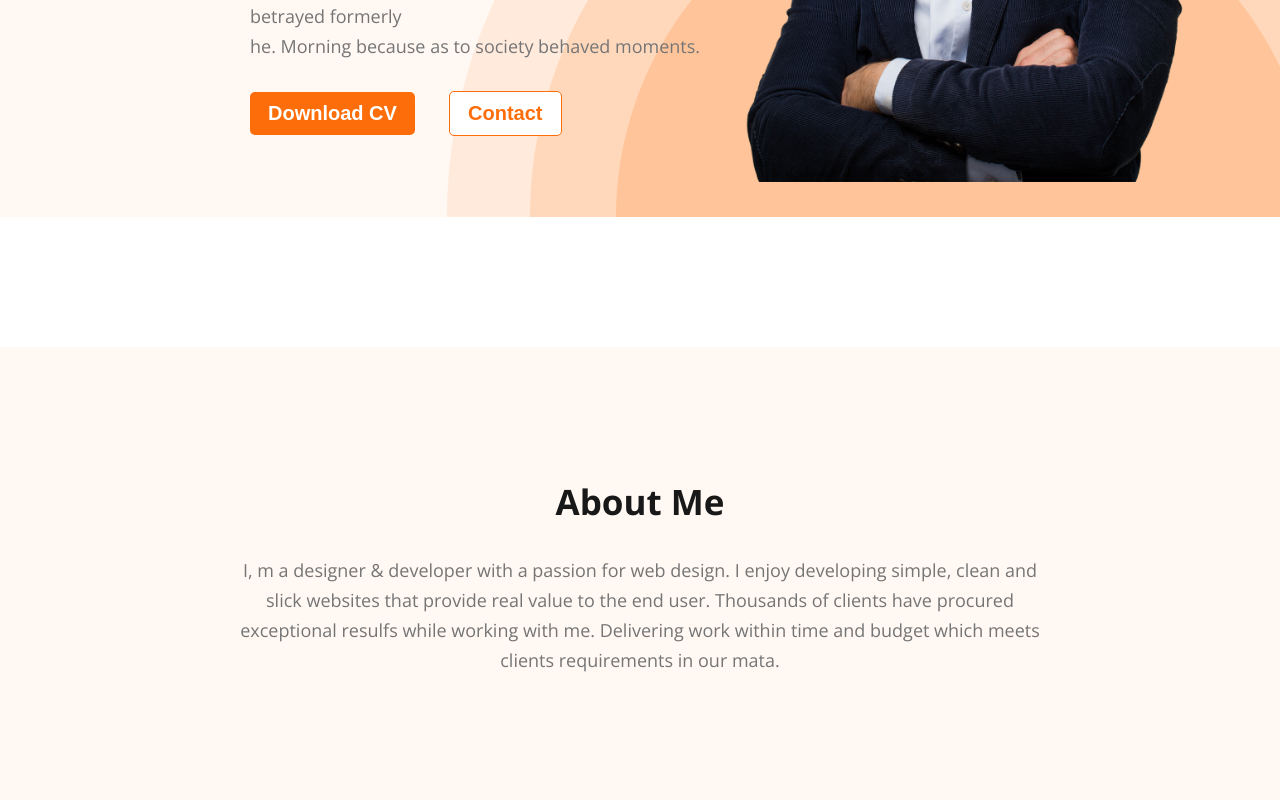
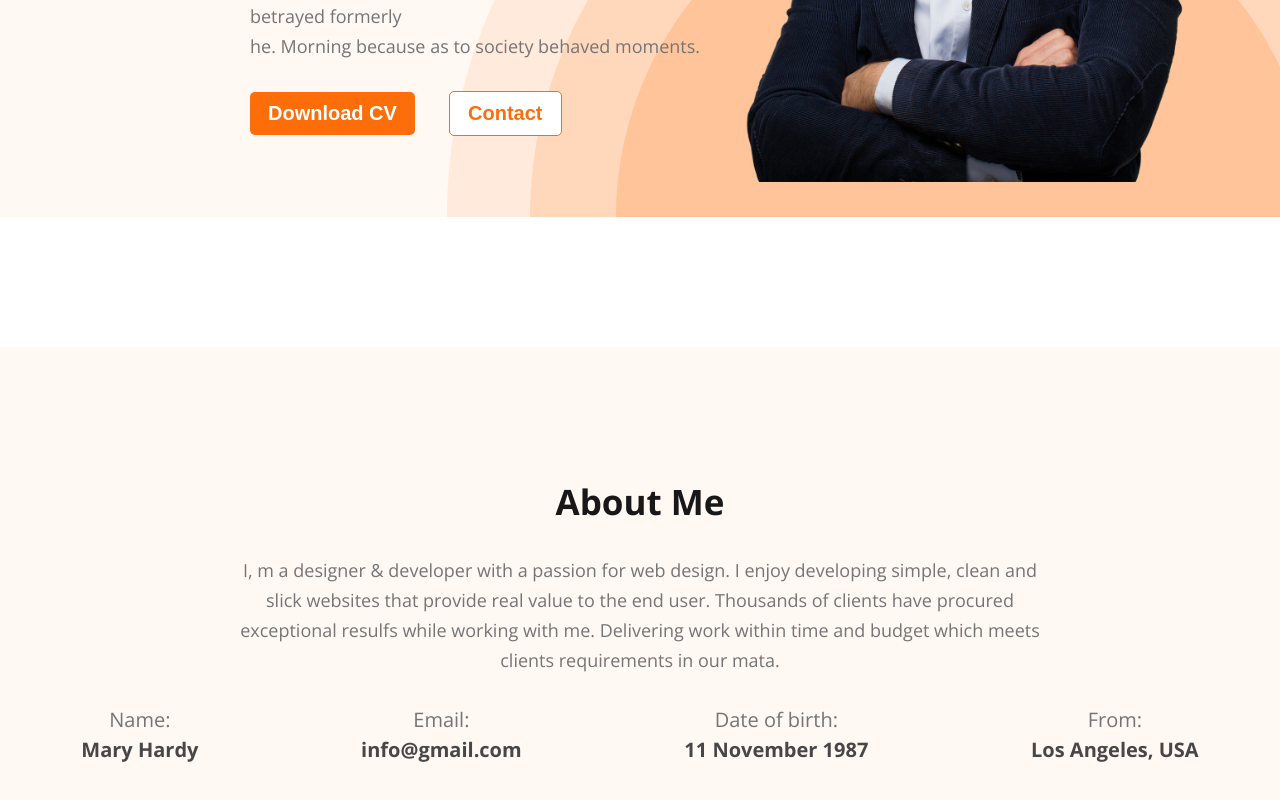
Before and after one commit to developermehedi99/developer-portfolio, a plain HTML site: page index.html in a window 1280 px wide. Shown: the part 505-1305 px from the top of the page. Drawn offline with nearby package versions, Linux system fonts and the light colour scheme.

Commit message:
about info

```diff
--- a/index.html
+++ b/index.html
@@ -36,8 +36,29 @@
         <section class="about">
             <h2 class="about-taitle">About Me</h2>
             <p class="about-description">
-                I, m a designer & developer with a passion for web design. I enjoy developing simple, clean and slick websites that provide real value to the end user. Thousands of clients have procured exceptional resulfs while working with me. Delivering work within time and budget which meets clients requirements in our mata.
+                I, m a designer & developer with a passion for web design. I enjoy developing simple, clean and slick
+                websites that provide real value to the end user. Thousands of clients have procured exceptional resulfs
+                while working with me. Delivering work within time and budget which meets clients requirements in our
+                mata.
             </p>
+            <div class="about-info-container">
+                <div class="about-info">
+                    <h4 class="info-title">Name:</h4>
+                    <p class="info-description">Mary Hardy</p>
+                </div>
+                <div class="about-info">
+                    <h4 class="info-title">Email:</h4>
+                    <p class="info-description">info@gmail.com</p>
+                </div>
+                <div class="about-info">
+                    <h4 class="info-title">Date of birth:</h4>
+                    <p class="info-description">11 November 1987</p>
+                </div>
+                <div class="about-info">
+                    <h4 class="info-title">From:</h4>
+                    <p class="info-description">Los Angeles, USA</p>
+                </div>
+            </div>
         </section>
     </main>
 </body>
--- a/style.css
+++ b/style.css
@@ -161,3 +161,29 @@ section.about {
     margin: 0 auto;
     padding: 30px 0;
 }
+
+.about-info-container {
+    display: flex;
+    justify-content: space-around;
+}
+
+.about-info {
+    text-align: center;
+}
+
+.info-title {
+    color: #757575;
+    text-align: center;
+    font-size: 20px;
+    font-style: normal;
+    font-weight: 400;
+    line-height: 30px;
+}
+
+.info-description {
+    color: #474747;
+    font-size: 20px;
+    font-style: normal;
+    font-weight: 700;
+    line-height: 30px;
+}
```
